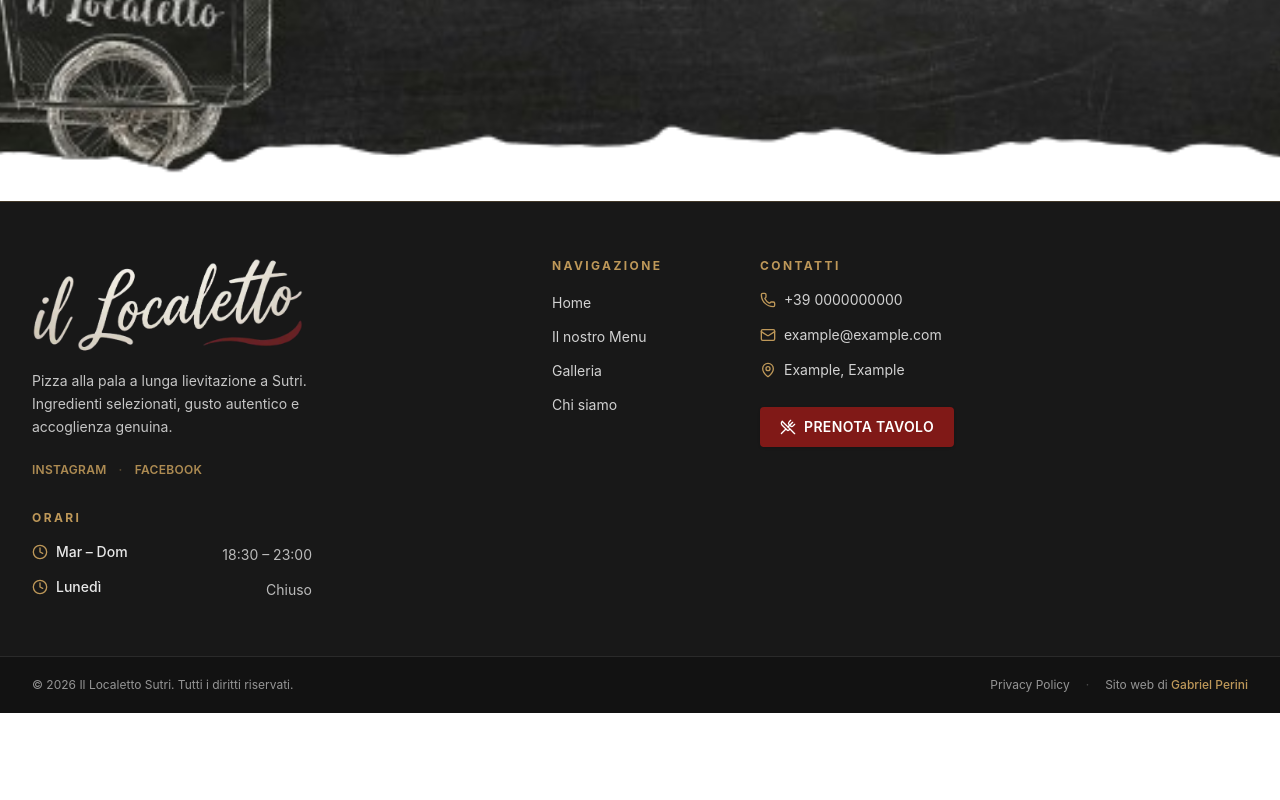
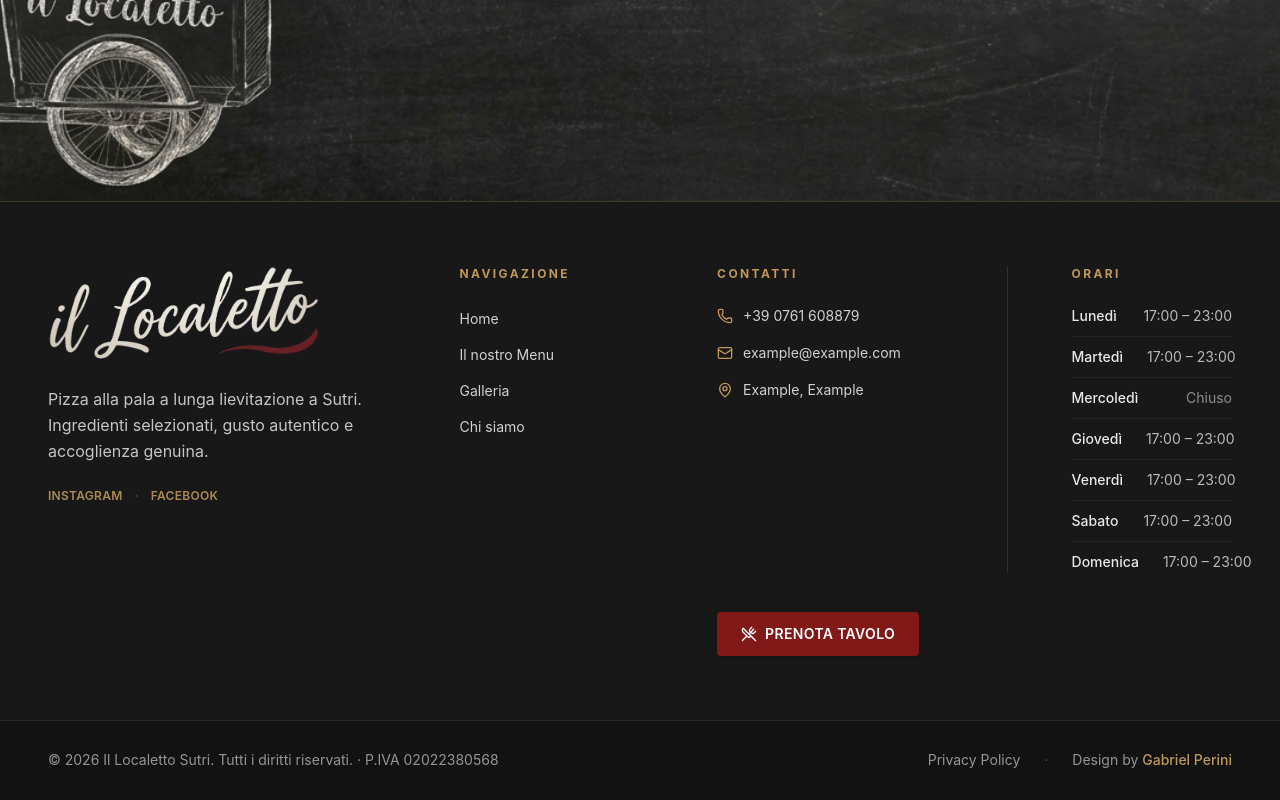
Before and after one commit to Gxbriel99/ilLocaletto_nextjs, a Next.js app: page / in a window 1280 px wide. Shown: the part 2167-2967 px from the top of the page. Before the commit the page ends 2880 px from the top, so only its background shows below. Built offline with nearby package versions, Linux system fonts and the light colour scheme.

Commit message:
Aggiunto footer e fixato titolo about

```diff
--- a/src/app/components/Footer.tsx
+++ b/src/app/components/Footer.tsx
@@ -1,8 +1,6 @@
 import Image from "next/image";
 import Link from "next/link";
 import {
-  Clock,
-
   Mail,
   MapPin,
   Phone,
@@ -17,32 +15,26 @@ const NAV_LINKS = [
   { label: "Chi siamo", href: "/#chi-siamo" },
 ] as const;
 
-const ORARI = [
-  { giorni: "Mar – Dom", ore: "18:30 – 23:00" },
-  { giorni: "Lunedì", ore: "Chiuso" },
-] as const;
-
 export default function Footer() {
   const year = new Date().getFullYear();
 
   return (
     <footer className="relative z-[1000] border-t border-[#BE9859]/25 bg-[#181818] text-[#FEFEFE]">
-      <div className="mx-auto max-w-7xl px-4 py-12 sm:px-6 lg:px-8 lg:py-14">
-        <div className="grid gap-10 sm:grid-cols-2 lg:grid-cols-12 lg:gap-8">
+      <div className="mx-auto max-w-7xl px-4 py-12 sm:px-6 lg:px-10 lg:py-16 xl:px-12">
+        <div className="flex flex-col gap-10 md:grid md:grid-cols-2 md:gap-x-10 md:gap-y-12 lg:flex lg:flex-row lg:gap-16 xl:gap-20">
           {/* Brand */}
-          <div className="flex flex-col items-center text-center sm:col-span-2 sm:items-start sm:text-left lg:col-span-4">
+          <div className="flex flex-col items-center text-center sm:items-start sm:text-left md:col-span-2 lg:col-span-auto lg:w-[30%] lg:max-w-sm lg:shrink-0 xl:w-[28%]">
             <Link href="/" className="inline-block">
               <Image
                 src="/logo.webp"
-                alt="Il Localetto Sutri"
+                alt={info.businessName}
                 width={220}
                 height={80}
                 className="h-20 w-auto object-contain sm:h-24"
               />
             </Link>
-            <p className="mt-4 max-w-xs text-sm leading-relaxed text-white/75">
-              Pizza alla pala a lunga lievitazione a Sutri. Ingredienti selezionati,
-              gusto autentico e accoglienza genuina.
+            <p className="mt-5 max-w-sm text-sm leading-relaxed text-white/75 lg:mt-6 lg:text-base lg:leading-relaxed">
+              {info.tagline}
             </p>
             <div className="mt-6 flex flex-wrap items-center justify-center gap-x-3 gap-y-1 text-xs font-semibold uppercase tracking-wide text-[#BE9859]/90 sm:justify-start">
               <a
@@ -70,12 +62,12 @@ export default function Footer() {
           {/* Navigazione */}
           <nav
             aria-label="Collegamenti footer"
-            className="text-center sm:text-left lg:col-span-2 lg:col-start-6"
+            className="text-center sm:text-left lg:w-[15%] lg:min-w-[9rem] lg:shrink-0 xl:min-w-[10rem]"
           >
-            <h2 className="mb-4 text-xs font-bold uppercase tracking-[0.2em] text-[#BE9859]">
+            <h2 className="mb-5 text-xs font-bold uppercase tracking-[0.2em] text-[#BE9859] lg:mb-6">
               Navigazione
             </h2>
-            <ul className="space-y-2.5">
+            <ul className="space-y-3">
               {NAV_LINKS.map(({ href, label }) => (
                 <li key={href}>
                   <Link
@@ -89,16 +81,18 @@ export default function Footer() {
             </ul>
           </nav>
 
-          {/* Contatti */}
-          <div className="text-center sm:text-left lg:col-span-3">
-            <h2 className="mb-4 text-xs font-bold uppercase tracking-[0.2em] text-[#BE9859]">
+          {/* Contatti e orari */}
+          <div className="text-center sm:text-left md:col-span-2 lg:col-span-auto lg:min-w-0 lg:flex-1 lg:max-w-2xl">
+            <div className="flex flex-col gap-8 sm:gap-10 lg:grid lg:grid-cols-2 lg:items-start lg:gap-x-12 xl:gap-x-16">
+              <div>
+                <h2 className="mb-5 text-xs font-bold uppercase tracking-[0.2em] text-[#BE9859] lg:mb-6">
                   Contatti
                 </h2>
-            <ul className="space-y-3 text-sm text-white/80">
+                <ul className="space-y-3.5 text-sm text-white/80">
                 <li>
                   <a
                     href={`tel:+39${info.phone}`}
-                  className="inline-flex items-center justify-center gap-2 transition-colors hover:text-[#BE9859] sm:justify-start"
+                    className="inline-flex items-center justify-center gap-2.5 transition-colors hover:text-[#BE9859] sm:justify-start"
                   >
                     <Phone className="size-4 shrink-0 text-[#BE9859]" aria-hidden />
                     +39 {info.phone}
@@ -107,56 +101,63 @@ export default function Footer() {
                 <li>
                   <a
                     href={`mailto:${info.email}`}
-                  className="inline-flex items-center justify-center gap-2 transition-colors hover:text-[#BE9859] sm:justify-start"
+                    className="inline-flex items-center justify-center gap-2.5 transition-colors hover:text-[#BE9859] sm:justify-start"
                   >
                     <Mail className="size-4 shrink-0 text-[#BE9859]" aria-hidden />
                     {info.email}
                   </a>
                 </li>
-              <li className="inline-flex items-start justify-center gap-2 sm:justify-start">
+                <li className="inline-flex items-start justify-center gap-2.5 sm:justify-start">
                   <MapPin className="mt-0.5 size-4 shrink-0 text-[#BE9859]" aria-hidden />
-                <span>{info.address}</span>
+                  <span className="text-left">{info.address}</span>
                 </li>
               </ul>
+              </div>
+
+              <div className="border-t border-white/10 pt-8 lg:border-t-0 lg:border-l lg:pt-0 lg:pl-12 xl:pl-16">
+                <h2 className="mb-5 text-xs font-bold uppercase tracking-[0.2em] text-[#BE9859] lg:mb-6">
+                  Orari
+                </h2>
+                <ul className="space-y-2.5 text-sm text-white/80">
+                  {info.weekSchedule.map(({ day, hours }) => (
+                    <li
+                      key={day}
+                      className="flex items-baseline justify-between gap-6 border-b border-white/5 pb-2.5 last:border-0 last:pb-0"
+                    >
+                      <span className="font-medium text-white/90">{day}</span>
+                      <span
+                        className={
+                          hours === "Chiuso"
+                            ? "shrink-0 text-white/50"
+                            : "shrink-0 text-white/70"
+                        }
+                      >
+                        {hours}
+                      </span>
+                    </li>
+                  ))}
+                </ul>
+              </div>
+            </div>
+
             <a
               href={`tel:+39${info.phone}`}
-              className="mt-6 inline-flex w-full items-center justify-center gap-2 rounded bg-[#801917] px-5 py-2.5 text-sm font-semibold uppercase tracking-wide text-white shadow transition-colors hover:bg-[#BE9859] sm:w-auto"
+              className="mt-8 inline-flex w-full items-center justify-center gap-2 rounded bg-[#801917] px-6 py-3 text-sm font-semibold uppercase tracking-wide text-white shadow transition-colors hover:bg-[#BE9859] sm:w-auto lg:mt-10"
             >
               <UtensilsCrossed className="size-4" aria-hidden />
               Prenota tavolo
             </a>
-          </div>
-
-          {/* Orari */}
-          <div className="text-center sm:text-left lg:col-span-3">
-            <h2 className="mb-4 text-xs font-bold uppercase tracking-[0.2em] text-[#BE9859]">
-              Orari
-            </h2>
-            <ul className="space-y-3">
-              {ORARI.map(({ giorni, ore }) => (
-                <li
-                  key={giorni}
-                  className="flex flex-col gap-0.5 text-sm sm:flex-row sm:items-baseline sm:justify-between sm:gap-4"
-                >
-                  <span className="inline-flex items-center justify-center gap-2 font-medium text-white/90 sm:justify-start">
-                    <Clock className="size-4 shrink-0 text-[#BE9859]" aria-hidden />
-                    {giorni}
-                  </span>
-                  <span className="text-white/70">{ore}</span>
-                </li>
-              ))}
-            </ul>
           </div>
         </div>
       </div>
 
       {/* Barra inferiore */}
       <div className="border-t border-white/10 bg-[#121212]">
-        <div className="mx-auto flex max-w-7xl flex-col items-center justify-between gap-3 px-4 py-5 text-center text-xs text-white/55 sm:flex-row sm:px-6 sm:text-left lg:px-8">
-          <p>
-            © {year} Il Localetto Sutri. Tutti i diritti riservati.
+        <div className="mx-auto flex max-w-7xl flex-col items-center justify-between gap-4 px-4 py-6 text-center text-xs text-white/55 sm:flex-row sm:gap-6 sm:px-6 sm:text-left lg:gap-8 lg:px-10 lg:py-7 lg:text-sm xl:px-12">
+          <p className="leading-relaxed">
+            © {year} {info.businessName}. Tutti i diritti riservati. · P.IVA {info.piva}
           </p>
-          <div className="flex flex-wrap items-center justify-center gap-x-4 gap-y-1">
+          <div className="flex flex-wrap items-center justify-center gap-x-5 gap-y-2 lg:gap-x-6">
             <Link
               href="/privacy-policy"
               className="transition-colors hover:text-[#BE9859]"
@@ -167,7 +168,7 @@ export default function Footer() {
               ·
             </span>
             <span>
-              Sito web di{" "}
+              Design by{" "}
               <a
                 href={info.designLink}
                 target="_blank"
--- a/src/app/components/blocks/Delivery.tsx
+++ b/src/app/components/blocks/Delivery.tsx
@@ -8,7 +8,7 @@ export default function Delivery() {
       className="relative z-[1] -mt-[10vh] h-screen w-full overflow-hidden sm:-mt-[12vh] md:-mt-[14vh]"
     >
       <Image
-        src="/delivery.webp"
+        src="/delivery_bg.webp"
         alt=""
         fill
         sizes="100vw"
--- a/src/app/components/layouts/MainLayout.tsx
+++ b/src/app/components/layouts/MainLayout.tsx
@@ -1,4 +1,5 @@
 import Navbar from "../Navbar";
+import Footer from "../Footer";
 
 export default function MainLayout({
   children,
@@ -9,6 +10,7 @@ export default function MainLayout({
     <main>
       <Navbar />
       {children}
+      <Footer />
     </main>
   );
 }
--- a/src/app/data/info.ts
+++ b/src/app/data/info.ts
@@ -1,15 +1,23 @@
 export const info = {
-  phone: "0000000000",
+  businessName: "Il Localetto Sutri",
+  phone: "0761 608879 ",
   whatsappPhone: "0000000000",
   email: "example@example.com",
   address: "Example, Example",
-  design:"Gabriel Perini",
-  designLink:"https://perinicodes.vercel.app/",
+  piva: "02022380568",
+  tagline:
+    "Pizza alla pala a lunga lievitazione a Sutri. Ingredienti selezionati, gusto autentico e accoglienza genuina.",
+  weekSchedule: [
+    { day: "Lunedì", hours: "17:00 – 23:00" },
+    { day: "Martedì", hours: "17:00 – 23:00" },
+    { day: "Mercoledì", hours: "Chiuso" },
+    { day: "Giovedì", hours: "17:00 – 23:00" },
+    { day: "Venerdì", hours: "17:00 – 23:00" },
+    { day: "Sabato", hours: "17:00 – 23:00" },
+    { day: "Domenica", hours: "17:00 – 23:00" },
+  ],
+  design: "Gabriel Perini",
+  designLink: "https://perinicodes.vercel.app/",
   instagram: "https://www.instagram.com/il_localetto/",
   facebook: "https://www.facebook.com/il_localetto/",
-};
-
-
-{/*const WHATSAPP_URL = `https://wa.me/${info.whatsappPhone}?text=${encodeURIComponent(
-  `${getSalutoByHour()}, vorrei prenotare una visita. Quando siete disponibili? Grazie.`
-)}`;*/}
+} as const;
--- a/src/app/page.tsx
+++ b/src/app/page.tsx
@@ -1,7 +1,6 @@
-import Faq from "./components/blocks/Faq";
-import Header from "./components/blocks/Header";
 import About from "./components/blocks/About";
 import Delivery from "./components/blocks/Delivery";
+import Header from "./components/blocks/Header";
 import Footer from "./components/Footer";
 
 export default function Home() {
@@ -10,7 +9,6 @@ export default function Home() {
       <Header />
       <About />
       <Delivery />
-      <Footer />
      {/* { <Faq /> */}
       {/* <Testimonials /> */}
     </>
```
Also changed, not shown: src/app/components/blocks/About.tsx (+8 -8 lines), public/delivery.webp (deleted), public/delivery_bg.webp (added). Lines whose indentation alone changed are shown as unchanged.
